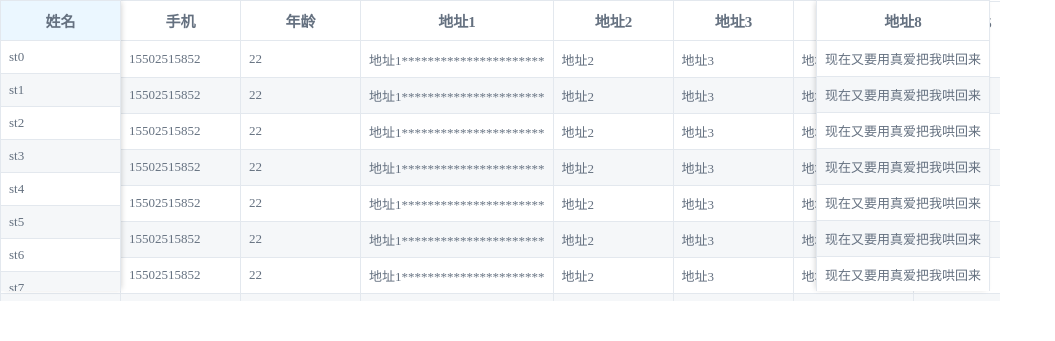
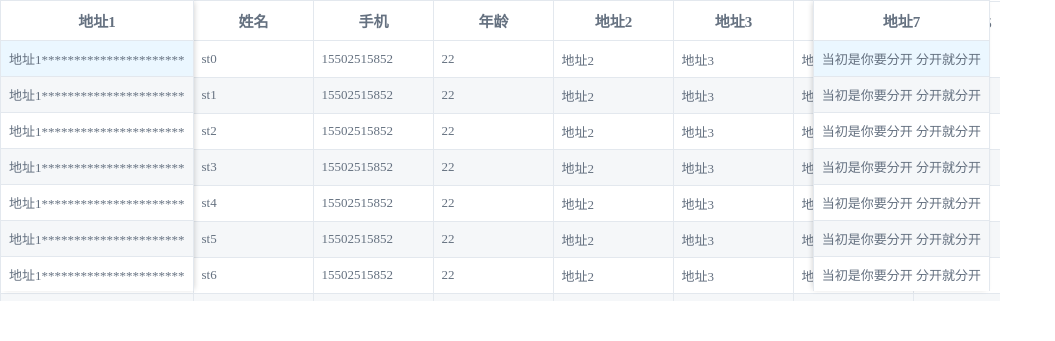
Before and after one commit to stjava/vue-fixed-table, a plain HTML site: page index.html in a window 1280 px wide. Shown: the whole page, without its empty margins (0-1055 px from the left). Drawn offline with nearby package versions, Linux system fonts and the light colour scheme.

Commit message:
更新 支持hover改变颜色  支持随便哪一行都可以固定

```diff
--- a/index.html
+++ b/index.html
@@ -35,15 +35,21 @@
 			font-size: 15px;
 			border: 1px solid #e3e8ee;
 		}
-		.table-style tr:hover{
+
+		.table-style tbody tr:hover {
 			background-color: #ebf7ff;
 		}
+
+		.tr-hover {
+			background-color: #ebf7ff;
+		}
+
 		.table-style tbody tr:nth-child(even) {
 			background: #f5f7f9;
 		}
 
 		.table-style td {
-			padding:8px 8px;
+			padding: 8px 8px;
 			color: #657180;
 			font-size: 13px;
 			box-sizing: border-box;
@@ -152,7 +158,7 @@
 <body>
 	<div id="app">
 		<div style="width:1000px">
-			<vue-fix-table :table-Height="tableHeight" :table-Data="tableData" :table-Columns="tableColumns">
+			<vue-fix-table :table-Height="tableHeight" :table-Data="tableData" :table-Columns="tableColumns" @t-dblclick="tableClick">
 			</vue-fix-table>
 		</div>
 
@@ -167,7 +173,7 @@
 			<table class="table-style">
 				<thead>
 					<tr>
-						<th v-for="col in tableColumns">
+						<th v-for="col in tableColumnsFix.allCol">
 							<div :style="{width:col.width+'px'}">
 								{{col.title}}
 							</div>
@@ -204,7 +210,7 @@
 						</tr>
 					</thead>
 					<tbody>
-						<tr v-for="(rowData,index) in tableData">
+						<tr v-for="(rowData,index) in tableData" :class="{'tr-hover':nowHover==index}">
 							<td v-for="th in tableColumnsFix.fixLeftCol">{{rowData[th.key]}}</td>
 						</tr>
 					</tbody>
@@ -230,8 +236,8 @@
 								<td :colspan="tableColumnsFix.allCol.length" style="text-align:center">暂无数据</td>
 							</tr>
 						</template>
-						<tr v-for="(rowData,index) in tableData" @dblclick="dblclick(rowData,index)">
-							<td v-for="data in rowData">{{data}}</td>
+						<tr v-for="(rowData,index) in tableData" @dblclick="dblclick(rowData,index)" @mouseover="trHover(index)">
+							<td v-for="col in tableColumnsFix.allCol">{{rowData[col.key]}}</td>
 						</tr>
 					</tbody>
 				</table>
@@ -253,12 +259,11 @@
 				</table>
 			</div>
 			<!--固定右侧-->
-
 			<div class="fixRightCol-table-wrap" ref="tableRight" :style="{height:tableHeight-9+'px'}">
 				<table class="table-style">
 					<thead>
 						<tr>
-							<th v-for="th in  tableColumnsFix.fixRightCol">
+							<th v-for="th in tableColumnsFix.fixRightCol">
 								<div :style="{width:th.width+'px'}">
 									{{th.title}}
 								</div>
@@ -266,7 +271,7 @@
 						</tr>
 					</thead>
 					<tbody>
-						<tr v-for="(rowData,index) in tableData">
+						<tr v-for="(rowData,index) in tableData" :class="{'tr-hover':nowHover==index}">
 							<td v-for="th in tableColumnsFix.fixRightCol">{{rowData[th.key]}}</td>
 						</tr>
 					</tbody>
@@ -284,7 +289,12 @@
 		props: {
 			tableHeight: Number, //表格高度
 			tableData: Array, //表格数据
-			tableColumns: Array
+			tableColumns: Array	//表格表头
+		},
+		data: function () {
+			return {
+				nowHover: 0	//当前经过的行
+			}
 		},
 		watch: {
 			//表格数据更新完毕，固定表格
@@ -301,13 +311,14 @@
 		},
 		mounted: function () {
 			this.checkFix();
+			//监听窗口改变事件
 			var self = this;
 			window.addEventListener('resize', function () {
 				self.checkFix();
 			});
 		},
 		computed: {
-			// 固定列
+			// 固定列的数据
 			tableColumnsFix: function () {
 				var fixLeftCol = [];
 				var fixRightCol = [];
@@ -325,9 +336,9 @@
 				unFixCol.unshift.apply(unFixCol, fixLeftCol);
 				unFixCol.push.apply(unFixCol, fixRightCol);
 				return {
-					fixLeftCol: fixLeftCol,
-					fixRightCol: fixRightCol,
-					allCol: unFixCol
+					fixLeftCol: fixLeftCol,	//固定在左侧
+					fixRightCol: fixRightCol,//固定在右侧
+					allCol: unFixCol	//固定表头
 				};
 			}
 		},
@@ -348,14 +359,21 @@
 				var ths = this.$refs.tableTrue.querySelectorAll('th');
 				for (var i = 0; i < this.tableColumns.length; i++) {
 					//设置每个列的宽度
-					this.$set(this.tableColumns[i], 'width', ths.item(i).clientWidth);
+					this.$set(this.tableColumnsFix.allCol[i], 'width', ths.item(i).clientWidth);
 				}
 			},
+			// 双击事件
 			dblclick: function (rowData, index) {
 				this.$emit('t-dblclick', rowData, index)
+			},
+			// Hover改变事件
+			trHover: function (index) {
+				this.nowHover = index;
 			}
 		}
 	})
+
+
 	var app = new Vue({
 		el: '#app',
 		data: {
@@ -363,7 +381,7 @@
 			tableColumns: [{
 				title: '姓名',
 				key: 'name',
-				fix: 'left' //固定
+				// fix: 'left' //固定
 			}, {
 				title: '手机',
 				key: 'phone',
@@ -373,7 +391,8 @@
 				key: 'age'
 			}, {
 				title: '地址1',
-				key: 'address1'
+				key: 'address1',
+				fix: 'left'
 			}, {
 				title: '地址2',
 				key: 'address2'
@@ -391,17 +410,17 @@
 				key: 'address6'
 			}, {
 				title: '地址7',
-				key: 'address7'
+				key: 'address7',
+				fix: 'right'
 			}, {
 				title: '地址8',
 				key: 'address8',
-				fix: 'right'
+				// fix: 'right'
 			}],
 			tableData: [],
 		},
 		mounted: function () {
 			this.getData();
-			// 检查表格单元格宽度
 		},
 		methods: {
 			getData: function () {
@@ -426,7 +445,10 @@
 				setTimeout(() => {
 					this.tableData = tableData;
 				}, 500);
-			}
+			},
+			tableClick: function (data, index) {
+				console.log(data);
+			},
 		}
 	});
 </script>
```
